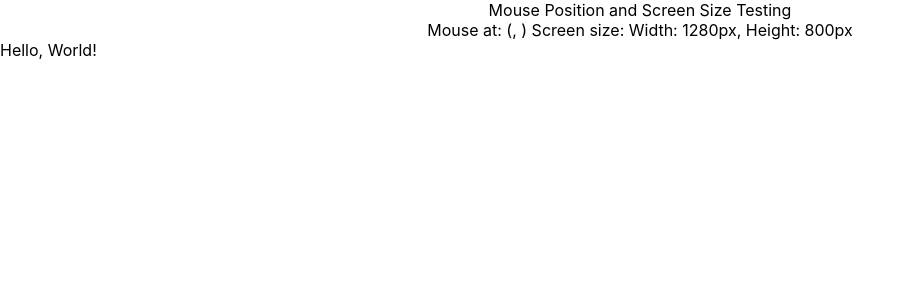
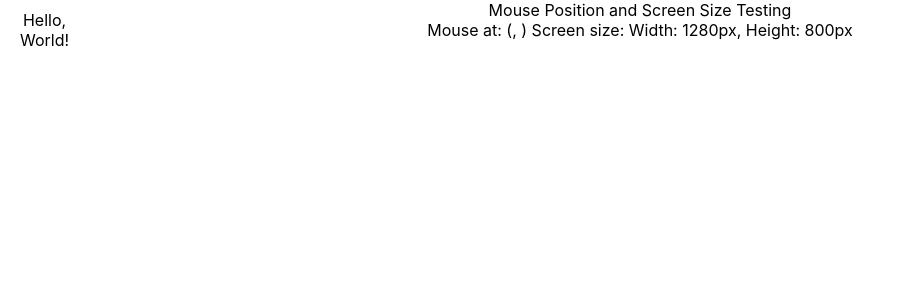
Before and after one commit to SirrorsMoore1975/sm1975-my-analog-clock, a React (Create React App) app in the folder my-analog-clock/: page / in a window 1280 px wide. Shown: the top 300 px of the page, without its empty margins (0-914 px from the left). Built offline with nearby package versions, Linux system fonts and the light colour scheme.

Commit message:
feat: text following curosr

```diff
--- a/my-analog-clock/src/components/HelloWorld.jsx
+++ b/my-analog-clock/src/components/HelloWorld.jsx
@@ -12,15 +12,28 @@ const HelloWorld = () => {
 
   return (
     <>
+      <div style={{
+        position: 'fixed',
+        pointerEvents: 'none',
+        zIndex: 9999,
+        top:0,
+        left:0,
+        /*width:`${width}vw`,
+        height:`${height}vh`*/
+      }}>
+
     <div className="hello_world_style"
       style={{
           position:'absolute',
-          top: `${x}px`,
-          left:`${y}px`,
-          /*transform:'translate(-50%,-50%)', */
+          /* top: `${x}px`,
+          left:`${y}px`, */
+          transform:`translate(${x}px,${y}px)`,
           /*zIndex:'10', */
+          marginLeft: '20px',
+          marginTop: '10px'
         }}
       >Hello, World!</div>
+      </div>
     </>
   );
 };
```
